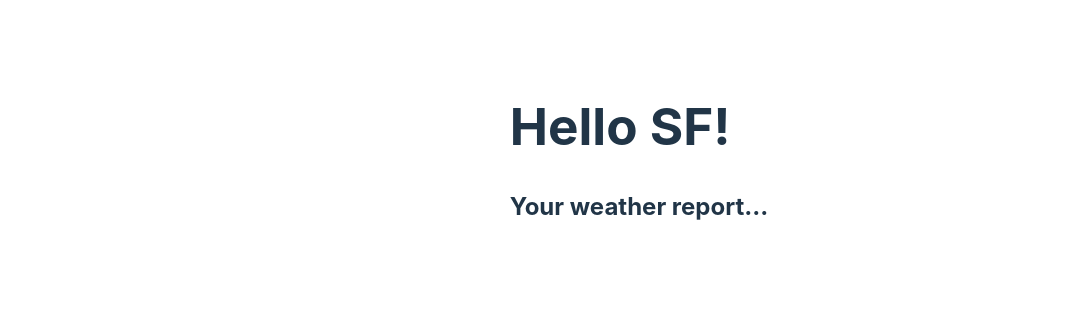
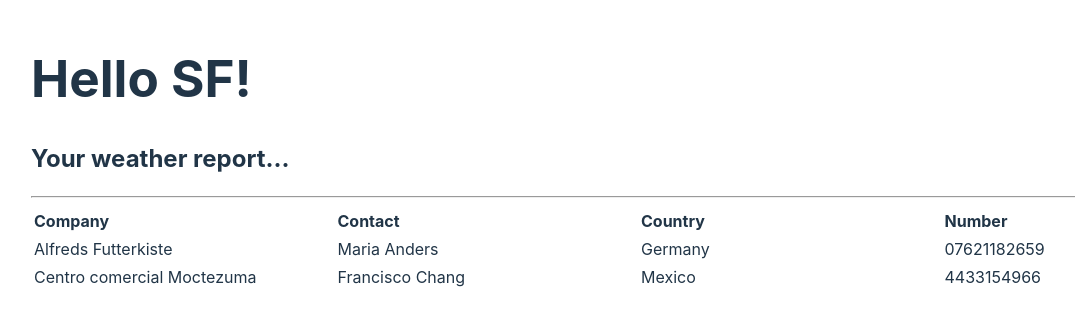
Before and after one commit to jche1156/node-001, a website built with Vite: page fetch-example/index.html in a window 1280 px wide. Shown: the part 246-570 px from the top of the page, without its empty margins (1-1076 px from the left). Built offline with nearby package versions, Linux system fonts and the light colour scheme; no server answers.

Commit message:
Add working examples of fetch and table in HTML

```diff
--- a/fetch-example/index.js
+++ b/fetch-example/index.js
@@ -22,4 +22,27 @@ document.querySelector('#app').innerHTML = `
       </ul>
     </div>
   </div>
+  <hr>
+  <div >
+    <table style='table-layout: fixed; width: 100%;'>
+      <tr>
+        <th>Company</th>
+        <th>Contact</th>
+        <th>Country</th>
+        <th>Number</th>
+      </tr>
+      <tr>
+        <td>Alfreds Futterkiste</td>
+        <td>Maria Anders</td>
+        <td>Germany</td>
+        <td>07621182659</td>
+      </tr>
+      <tr>
+        <td>Centro comercial Moctezuma</td>
+        <td>Francisco Chang</td>
+        <td>Mexico</td>
+        <td>4433154966</td>
+      </tr>
+    </table>
+  </div>
 `
--- a/fetch-example/package.json
+++ b/fetch-example/package.json
@@ -12,6 +12,7 @@
     "vite": "^5.0.8"
   },
   "dependencies": {
-    "alpinejs": "^3.13.3"
+    "alpinejs": "^3.13.3",
+    "prompt-sync": "^4.2.0"
   }
 }
```
Also changed, not shown: fetch-example/index.html (+1 -0 lines), fetch-example/scripts/fetch_example.cjs (added, +51 -0 lines), .devcontainer/devcontainer.json (added), fetch-example/README.md, 2 other files.
